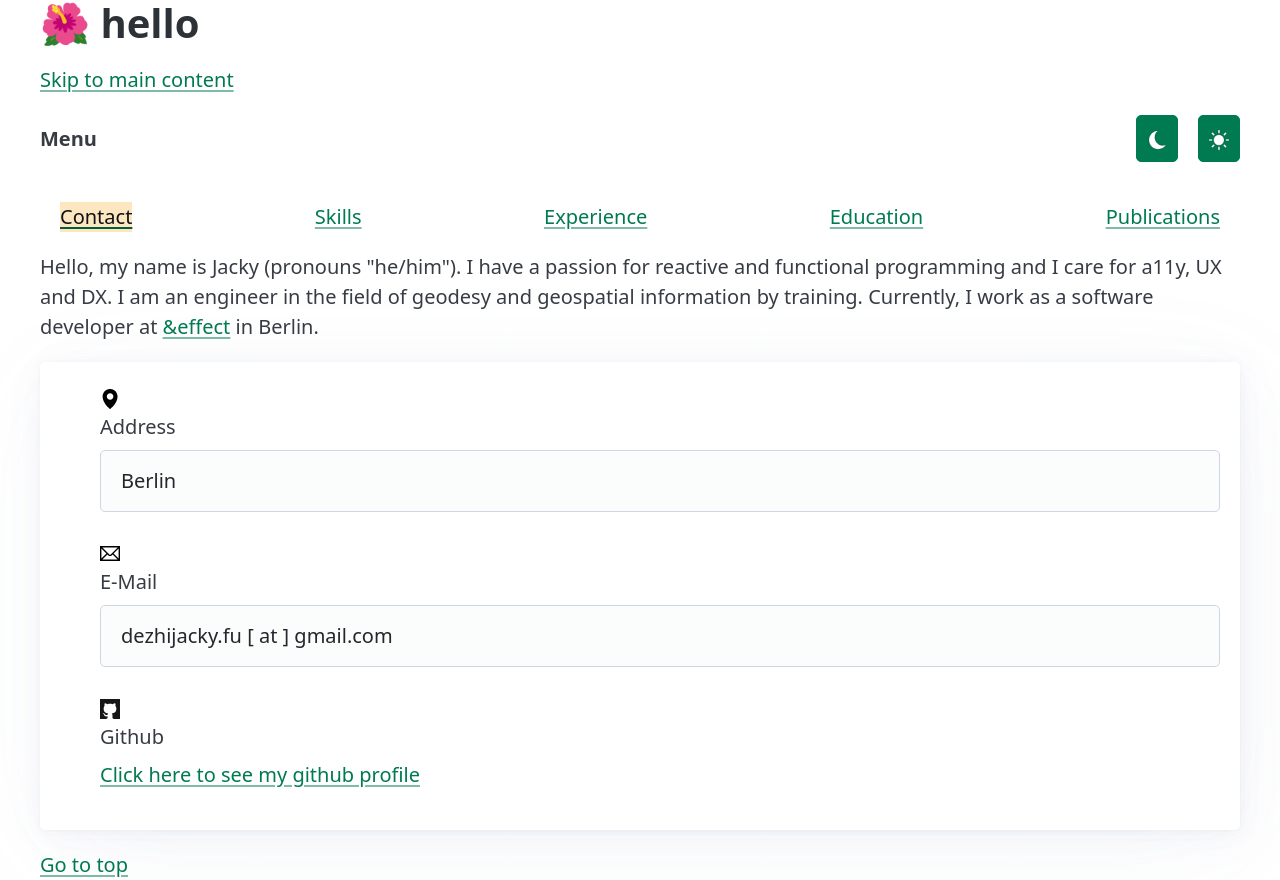
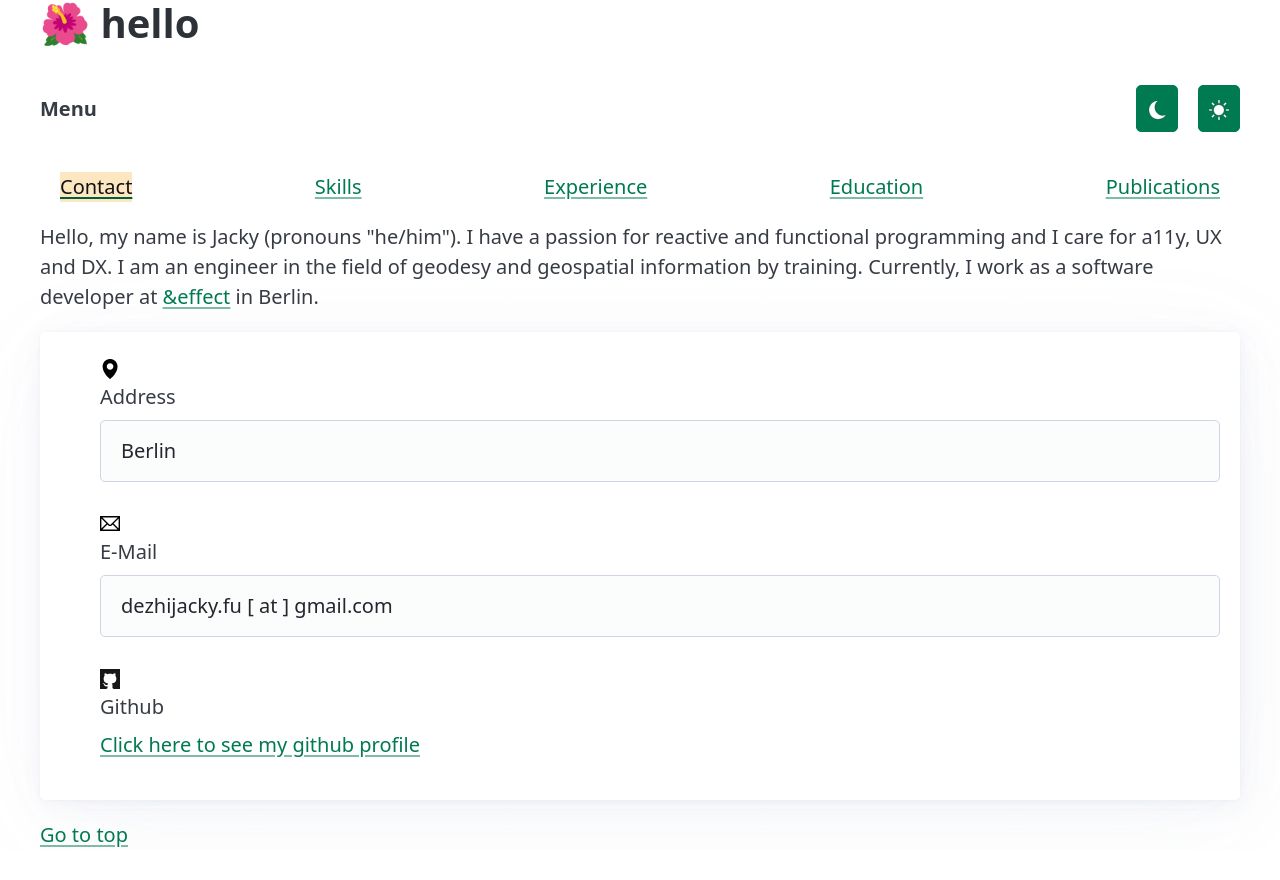
Before and after one commit to jackyscript/dejafu, a Vue app: page / in a window 1280 px wide. After the commit the page ends 850 px from the top, so only its background shows below. Built offline with nearby package versions, Linux system fonts and the light colour scheme.

Commit message:
Update HeaderComponent.vue

```diff
--- a/src/components/HeaderComponent.vue
+++ b/src/components/HeaderComponent.vue
@@ -10,7 +10,6 @@ defineProps({
 <template>
   <header class="container">
     <h1>{{ msg }}</h1>
-    <a href="#main">Skip to main content</a>
   </header>
 </template>
 
```
